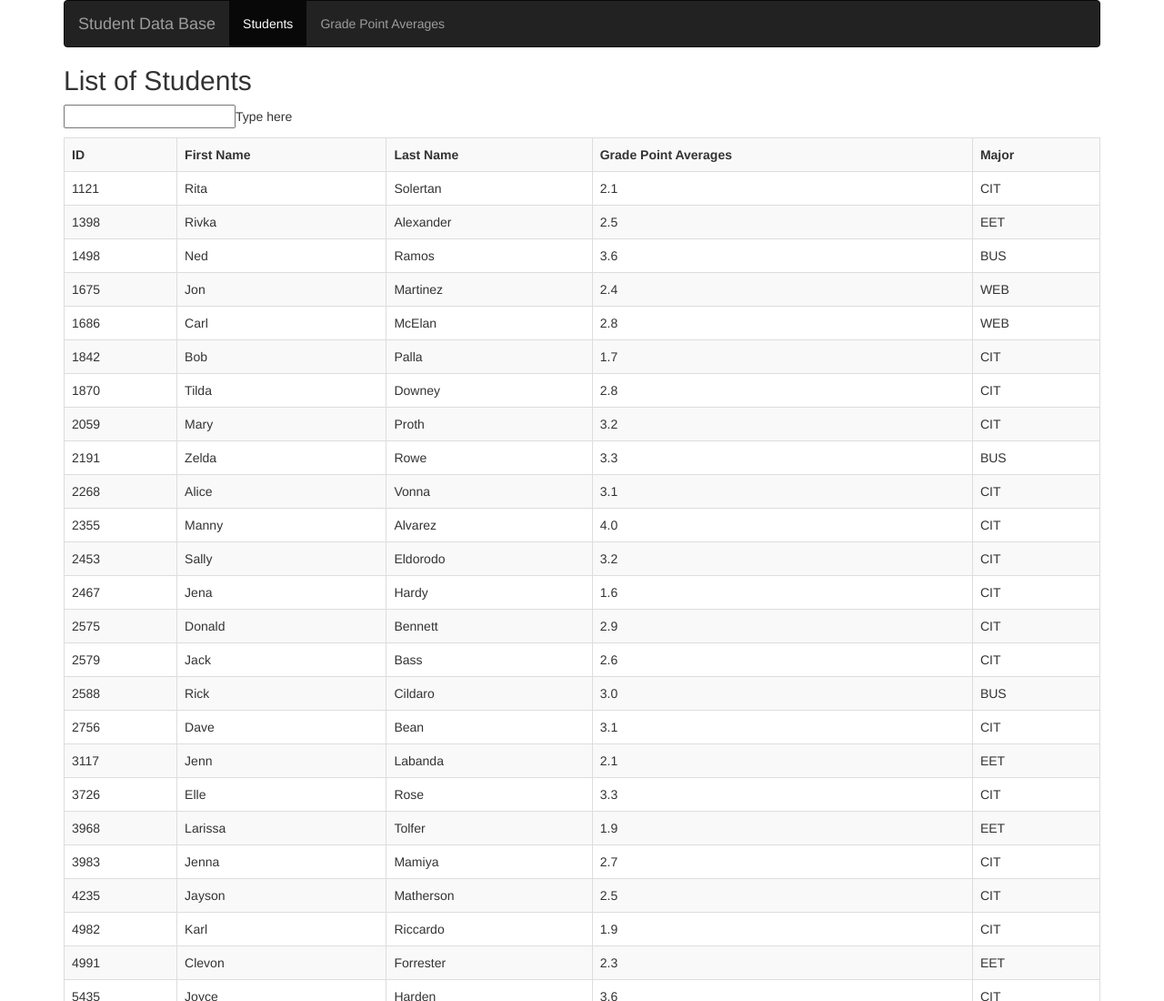
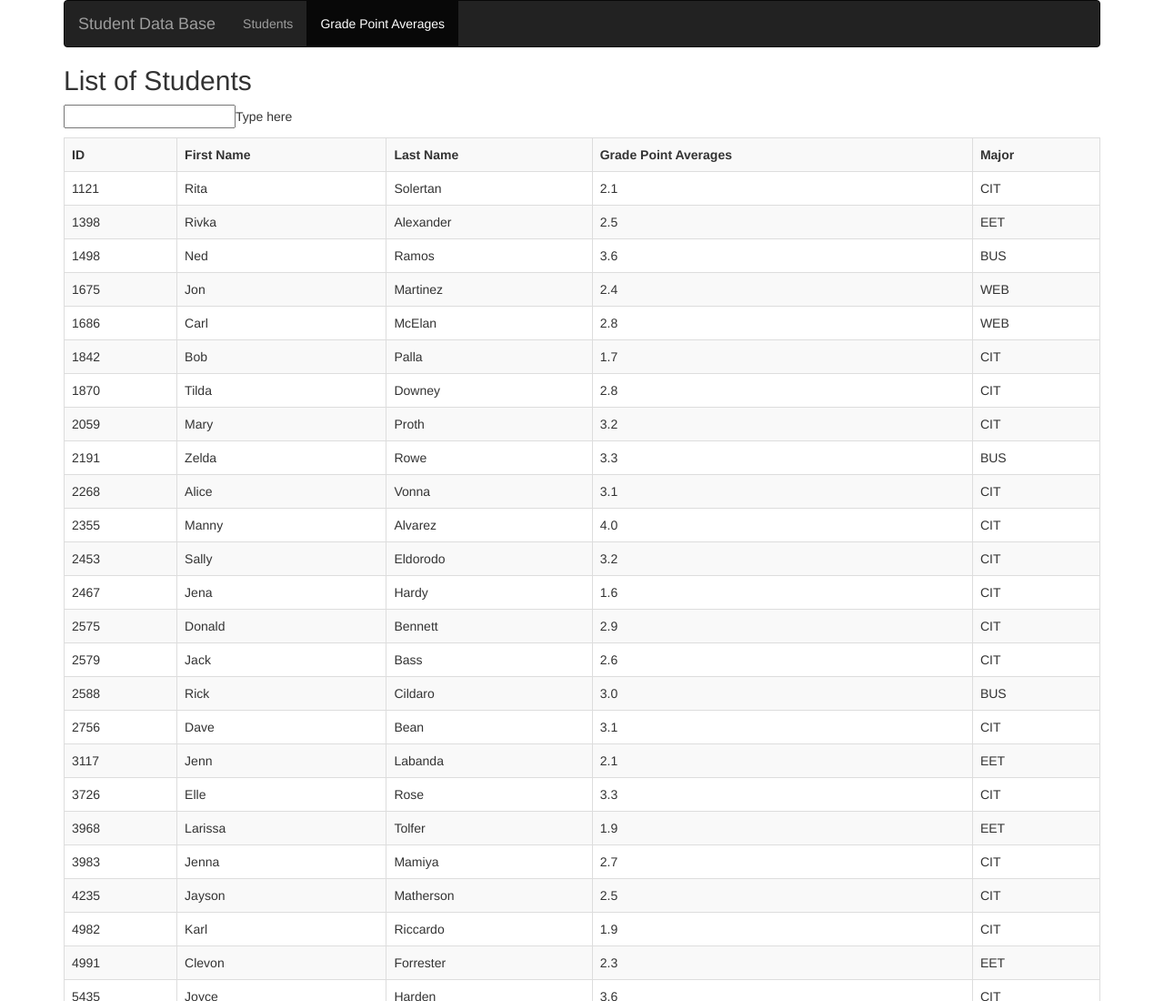
Before and after one commit to zallgood11/CIT.140.project.6, a plain HTML site: page gradePointAverage.html in a window 1280 px wide. Shown: the top 1100 px of the page at 91% size. Drawn offline with nearby package versions, Linux system fonts and the light colour scheme.

Commit message:
Update gradePointAverage.html

```diff
--- a/gradePointAverage.html
+++ b/gradePointAverage.html
@@ -17,8 +17,8 @@
 			</div>
 			<div>
 				<ul class = "nav navbar-nav">
-					<li class = "active"><a href = "index.html">Students</a></li>
-					<li><a href = "gradePointAverage.html">Grade Point Averages</a></li>
+					<li ><a href = "index.html">Students</a></li>
+					<li class = "active"><a href = "gradePointAverage.html">Grade Point Averages</a></li>
 				</ul>
 			</div>
 			</nav> <!-- end of nav bar -->
```
